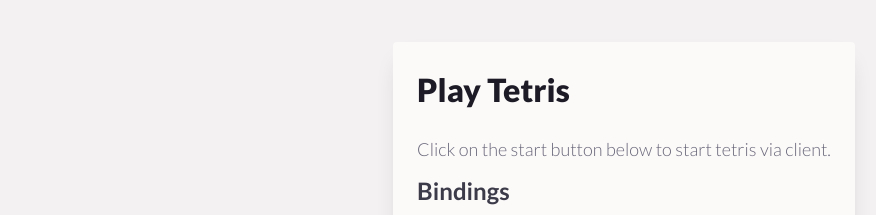
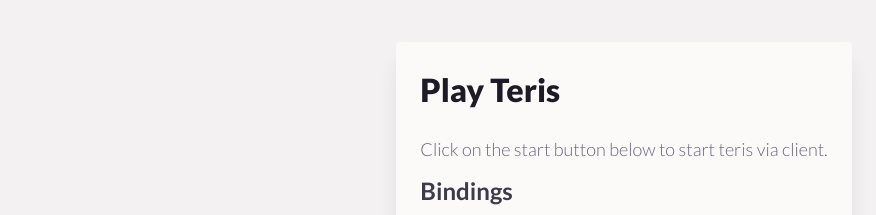
Before and after one commit to clk1006/teris, a Next.js app: page / in a window 1280 px wide. Shown: the part 130-345 px from the top of the page, without its empty margins (0-876 px from the left). Built offline with nearby package versions, Linux system fonts and the light colour scheme.

Commit message:
replaced names in index

```diff
--- a/pages/index.js
+++ b/pages/index.js
@@ -464,9 +464,9 @@ export default function Home() {
                                 <div className="nextElement-block"></div>
                                 <div className="info-block">
                                     <div className="info-container">
-                                        <h1>Play Tetris</h1>
+                                        <h1>Play Teris</h1>
 
-                                        <p>Click on the start button below to start tetris via client.</p>
+                                        <p>Click on the start button below to start teris via client.</p>
 
                                         <h2>Bindings</h2>
 
```
